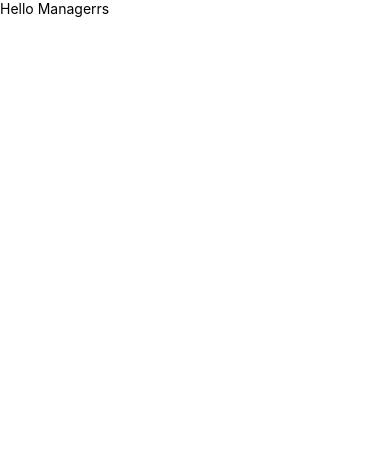
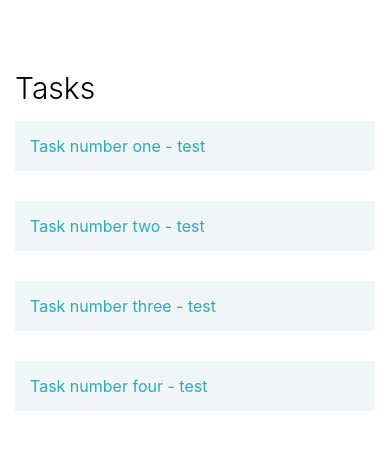
Before and after one commit to KareemWilson/Todo-mobile, a React Native app: screen / in a window 390 px wide. Shown: the top 450 px of the page. Built offline with nearby package versions, Linux system fonts and the light colour scheme.

Commit message:
Create theme

```diff
--- a/App.tsx
+++ b/App.tsx
@@ -1,11 +1,11 @@
 import { StatusBar } from 'expo-status-bar';
 import { StyleSheet, Text, View } from 'react-native';
+import Tasks from './components/Tasks';
 
 export default function App() {
   return (
     <View style={styles.container}>
-      <Text>Hello Managerrs</Text>
-      <StatusBar style="auto" />
+      <Tasks />
     </View>
   );
 }
--- /dev/null
+++ b/components/Tasks/SingleTask/index.tsx
@@ -0,0 +1,45 @@
+import React from "react";
+import {StyleSheet, Text, View, TouchableOpacity } from "react-native";
+
+import { theme } from "../../../utils/theme/styles";
+
+type SingleTaskProps = {
+  todo: {
+    id: number;
+    title: string;
+    description: string;
+    userId: number;
+  };
+};
+
+const SingleTask = ({ todo }: SingleTaskProps) => {
+  return (
+    <TouchableOpacity>
+      <View style={styles.taskCard}>
+        {/* <CheckBox
+            style={styles.checkbox}
+          /> */}
+        <Text style={styles.title}>{todo.title}</Text>
+      </View>
+    </TouchableOpacity>
+  );
+};
+
+export default SingleTask;
+
+const styles = StyleSheet.create({
+  taskCard: {
+    backgroundColor: theme.BACKGROUND_COLOR_LIGHT,
+    display: "flex",
+    flexDirection: "row",
+    margin: 15,
+    padding: 15,
+  },
+  title: {
+    fontSize: theme.FONT_SIZE_LARGE,
+    color: theme.PRIMARY_COLOR,
+  },
+  checkbox: {
+
+  }
+});
--- /dev/null
+++ b/components/Tasks/index.tsx
@@ -0,0 +1,28 @@
+import { StyleSheet, Text, View } from 'react-native'
+import React from 'react'
+import { todos } from '../../data'
+import SingleTask from './SingleTask'
+
+const Tasks = () => {
+  return (
+    <View style={styles.tasksContainer}>
+      <Text style={styles.title}>Tasks</Text>
+        {todos.map((todo) => (
+            <SingleTask key={todo.id} todo={todo} />
+        ))}
+    </View>
+  )
+}
+
+export default Tasks
+
+const styles = StyleSheet.create({
+    tasksContainer: {
+        paddingTop: 70,
+    },
+    title: {
+        fontSize: 30,
+        fontWeight: '300',
+        paddingLeft: 15
+    }
+})
--- /dev/null
+++ b/data.js
@@ -0,0 +1,26 @@
+export const todos = [
+    {
+        id: 1,
+        title: 'Task number one - test',
+        description: "This task should be finished in 5 days from now",
+        userId: 1
+    },
+    {
+        id: 2,
+        title: 'Task number two - test',
+        description: "This task should be finished in 5 days from now",
+        userId: 1
+    },
+    {
+        id: 3,
+        title: 'Task number three - test',
+        description: "This task should be finished in 5 days from now",
+        userId: 1
+    },
+    {
+        id: 4,
+        title: 'Task number four - test',
+        description: "This task should be finished in 5 days from now",
+        userId: 1
+    },
+]
--- /dev/null
+++ b/utils/theme/styles.ts
@@ -0,0 +1,11 @@
+export const theme = {
+  PRIMARY_COLOR: '#2aabb8',
+  FONT_SIZE_SMALL: 12,
+  FONT_SIZE_MEDIUM: 14,
+  FONT_SIZE_LARGE: 16,
+  FONT_WEIGHT_LIGHT: '200',
+  FONT_WEIGHT_MEDIUM: '500',
+  FONT_WEIGHT_BOLD: '700',
+  BACKGROUND_COLOR_LIGHT: '#f0f6f7',
+  CONTAINER_PADDING: 20
+};
```
